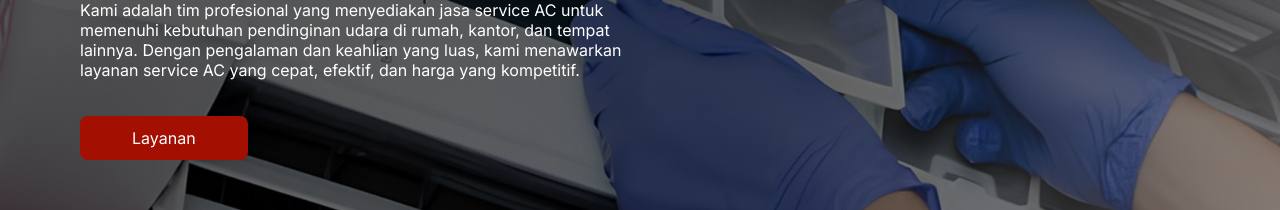
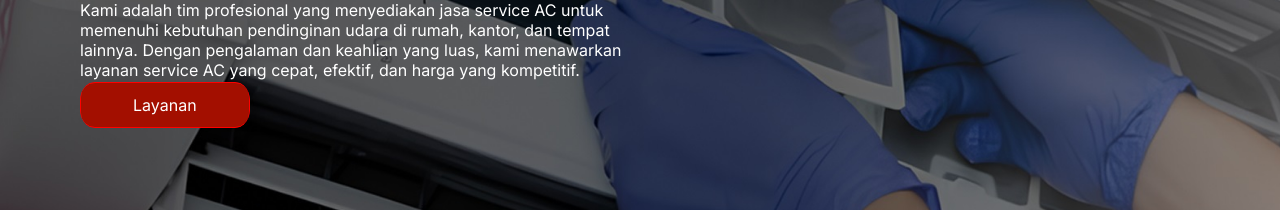
Before and after one commit to rawracli/putraservice-frontend, a React (Vite) app: page / in a window 1280 px wide. Shown: the part 356-566 px from the top of the page. Built offline with nearby package versions, Linux system fonts and the light colour scheme.

Commit message:
Add animation button

```diff
--- a/src/App.jsx
+++ b/src/App.jsx
@@ -5,6 +5,7 @@ import Banner from "./assets/banner.jpg";
 import Review from "./components/Review";
 import AcWall from "./assets/ac wall.png";
 
+import StarBorder from "./components/StarBorder/StarBorder.jsx";
 function App() {
   return (
     <div className="App">
@@ -24,12 +25,20 @@ function App() {
               lainnya. Dengan pengalaman dan keahlian yang luas, kami menawarkan
               layanan service AC yang cepat, efektif, dan harga yang kompetitif.
             </p>
+            <StarBorder
+              as="div"
+              className="w-fit text-white"
+              color="white"
+              speed="2s"
+              thickness={2}
+            >
             <Link
-              className="w-fit bg-[#A30F00] hover:bg-[#730B00] transition-all py-2.5 px-13 rounded-lg mt-9"
+                className="relative z-1 flex bg-[#A30F00] hover:bg-[#730B00] border border-[#FF0000] text-white text-center py-2.5 px-13 rounded-[15px]"
               to="/service"
             >
               Layanan
             </Link>
+            </StarBorder>
           </div>
           <div className="w-full justify-end flex items-end mb-12">
             <Review starsStyle={{ height: "30px", width: "32px" }} />
--- /dev/null
+++ b/src/components/StarBorder/StarBorder.jsx
@@ -0,0 +1,39 @@
+const StarBorder = ({
+  // eslint-disable-next-line no-unused-vars
+  as: Component = "button",
+  className = "",
+  color = "white",
+  speed = "6s",
+  thickness = 1,
+  children,
+  ...rest
+}) => {
+  return (
+    <Component
+      className={`relative inline-block overflow-hidden rounded-[20px] ${className}`}
+      style={{
+        padding: `${thickness}px 0`,
+        ...rest.style,
+      }}
+      {...rest}
+    >
+      <div
+        className="absolute w-[300%] h-[50%] opacity-70 bottom-[-11px] right-[-250%] rounded-full animate-star-movement-bottom z-0"
+        style={{
+          background: `radial-gradient(circle, ${color}, transparent 10%)`,
+          animationDuration: speed,
+        }}
+      ></div>
+      <div
+        className="absolute w-[300%] h-[50%] opacity-70 top-[-10px] left-[-250%] rounded-full animate-star-movement-top z-0"
+        style={{
+          background: `radial-gradient(circle, ${color}, transparent 10%)`,
+          animationDuration: speed,
+        }}
+      ></div>
+        {children}
+    </Component>
+  );
+};
+
+export default StarBorder;
--- a/src/index.css
+++ b/src/index.css
@@ -1,4 +1,18 @@
 @import "tailwindcss";
+
+@theme {
+  --animate-star-movement-bottom: star-movement-bottom linear infinite alternate;
+  --animate-star-movement-top:    star-movement-top    linear infinite alternate;
+
+  @keyframes star-movement-bottom {
+    0%   { transform: translate(0%, 0%); opacity: 1; -webkit-transform: translate(0%, 0%); -moz-transform: translate(0%, 0%); -ms-transform: translate(0%, 0%); -o-transform: translate(0%, 0%); }
+    100% { transform: translate(-100%, 0%); opacity: 0; }
+  }
+  @keyframes star-movement-top {
+    0%   { transform: translate(0%, 0%);   opacity: 1; }
+    100% { transform: translate(100%, 0%); opacity: 0; }
+  }
+}
 
 :root {
   font-family: 'Inter', sans-serif;
```
